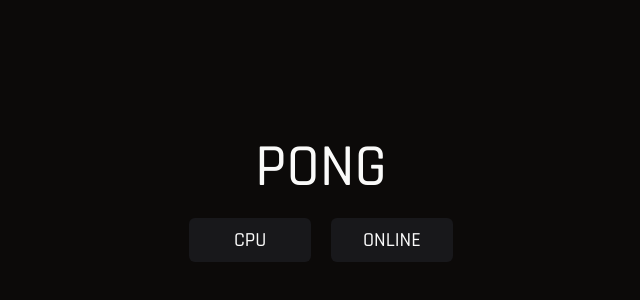
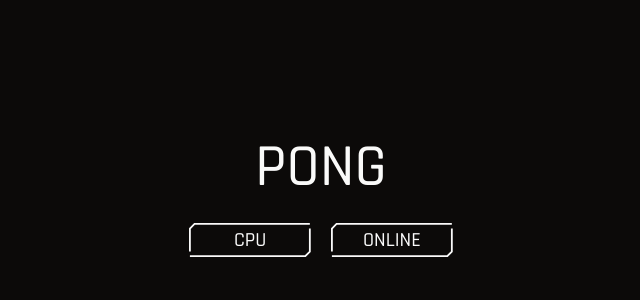
Before and after one commit to ascappa/pong, a Next.js app: page / in a window 1280 px wide. Shown: the part 200-500 px from the top of the page, without its empty margins (319-959 px from the left). Built offline with nearby package versions, Linux system fonts and the light colour scheme.

Commit message:
Edit buttons

```diff
--- a/ui/button.tsx
+++ b/ui/button.tsx
@@ -1,22 +1,24 @@
-import * as React from "react"
-import { Slot } from "@radix-ui/react-slot"
-import { cva, type VariantProps } from "class-variance-authority"
+import * as React from "react";
+import { Slot } from "@radix-ui/react-slot";
+import { cva, type VariantProps } from "class-variance-authority";
 
-import { cn } from "@/lib/cn"
+import { cn } from "@/lib/cn";
 
 const buttonVariants = cva(
-  "inline-flex items-center justify-center rounded-md text-sm font-medium ring-offset-white transition-colors focus-visible:outline-none focus-visible:ring-2 focus-visible:ring-zinc-950 focus-visible:ring-offset-2 disabled:pointer-events-none disabled:opacity-50 dark:ring-offset-zinc-950 dark:focus-visible:ring-zinc-300",
+  "inline-flex relative items-center justify-center rounded-md text-sm font-medium ring-offset-white transition-colors focus-visible:outline-none focus-visible:ring-2 focus-visible:ring-zinc-950 focus-visible:ring-offset-2 disabled:pointer-events-none disabled:opacity-50 dark:ring-offset-zinc-950 dark:focus-visible:ring-zinc-300",
   {
     variants: {
       variant: {
-        default: "bg-zinc-900 text-zinc-50 hover:bg-zinc-800 hover:text-zinc-100 dark:bg-zinc-50 dark:text-zinc-900 dark:hover:bg-zinc-50/90",
+        primary:
+          "text-zinc-50 dark:bg-zinc-50 dark:text-zinc-900 dark:hover:bg-zinc-50/90",
         destructive:
           "bg-red-500 text-zinc-50 hover:bg-red-500/90 dark:bg-red-900 dark:text-zinc-50 dark:hover:bg-red-900/90",
         outline:
           "border border-zinc-200 bg-white hover:bg-zinc-100 hover:text-zinc-900 dark:border-zinc-800 dark:bg-zinc-950 dark:hover:bg-zinc-800 dark:hover:text-zinc-50",
         secondary:
           "bg-zinc-100 text-zinc-900 hover:bg-zinc-100/80 dark:bg-zinc-800 dark:text-zinc-50 dark:hover:bg-zinc-800/80",
-        ghost: "hover:bg-zinc-100 hover:text-zinc-900 dark:hover:bg-zinc-800 dark:hover:text-zinc-50",
+        ghost:
+          "hover:bg-zinc-100 hover:text-zinc-900 dark:hover:bg-zinc-800 dark:hover:text-zinc-50",
         link: "text-zinc-900 underline-offset-4 hover:underline dark:text-zinc-50",
       },
       size: {
@@ -26,30 +28,39 @@ const buttonVariants = cva(
       },
     },
     defaultVariants: {
-      variant: "default",
+      variant: "primary",
       size: "lg",
     },
   }
-)
+);
 
 export interface ButtonProps
   extends React.ButtonHTMLAttributes<HTMLButtonElement>,
     VariantProps<typeof buttonVariants> {
-  asChild?: boolean
+  asChild?: boolean;
 }
 
 const Button = React.forwardRef<HTMLButtonElement, ButtonProps>(
   ({ className, variant, size, asChild = false, ...props }, ref) => {
-    const Comp = asChild ? Slot : "button"
+    const Comp = asChild ? Slot : "button";
     return (
-      <Comp
-        className={cn(buttonVariants({ variant, size }), className)}
-        ref={ref}
-        {...props}
-      />
-    )
+      <Comp className={cn(buttonVariants({ variant, size }), className)} ref={ref} {...props}>
+        <svg
+          viewBox="0 0 135 38"
+          fill="none"
+          xmlns="http://www.w3.org/2000/svg"
+          className="absolute w-full"
+        >
+          <g strokeWidth={2} className="stroke-current">
+            <path d="M134 1H6.11538L1 6.11538V31.6923" />
+            <path d="M1 36.8077H128.885L134 31.6923V6.11537" />
+          </g>
+        </svg>
+        {props.children}
+      </Comp>
+    );
   }
-)
-Button.displayName = "Button"
+);
+Button.displayName = "Button";
 
-export { Button, buttonVariants }
+export { Button, buttonVariants };
```
